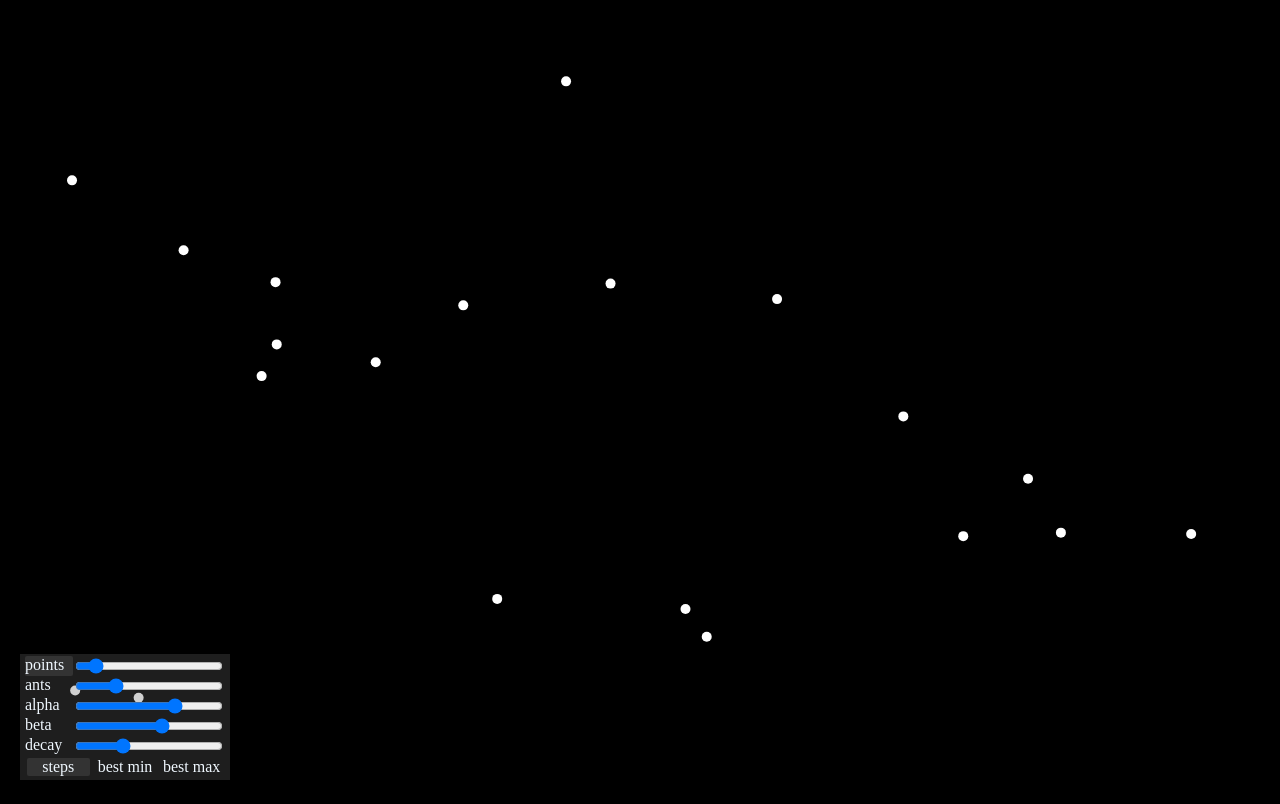
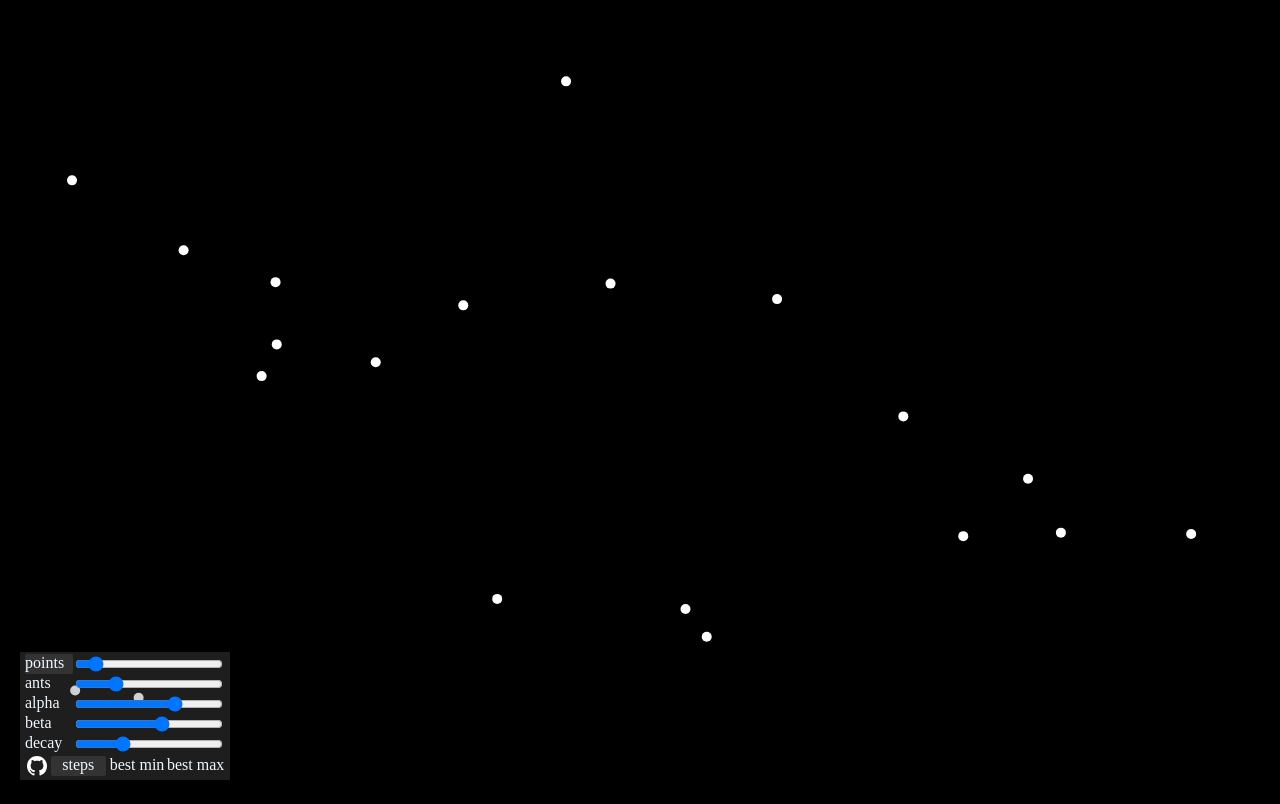
Before and after one commit to theWorkingPrototype/Ant, a plain HTML site: page index.html in a window 1280 px wide. Drawn offline with Linux system fonts and the light colour scheme.

Commit message:
github link

```diff
--- a/index.html
+++ b/index.html
@@ -55,8 +55,11 @@
         <div> <span>alpha</span> <input type="range" onchange="changeAlpha(this);" name="alpha" id="alpha" min="-10" max="10" ></div>
         <div> <span>beta</span> <input type="range" label="beta" onchange="changeBeta(this);" name="beta" id="beta" min="-10" max="10" ></div>
         <div> <span>decay</span> <input type="range" label="beta" onchange="changeEvaporation(this);" name="decay" id="evaporate" min="0" max="1" step="0.1" ></div>
-        <div> <span class="sticky btn selected" id="steps" onclick="steps(this);">steps</span> <span class="sticky btn" onclick="bestMin(this);">best&nbsp;min</span> <span class="sticky btn" onclick="bestMax(this);">best&nbsp;max</span></div>
-
+        <div> <a href="https://github.com/theWorkingPrototype/Ant"><span class="sticky btn" style="width:20px; color:white">
+            <svg height="20" viewBox="0 0 16 16" width="20">
+                <path fill="#ffffff" fill-rule="evenodd" d="M8 0C3.58 0 0 3.58 0 8c0 3.54 2.29 6.53 5.47 7.59.4.07.55-.17.55-.38 0-.19-.01-.82-.01-1.49-2.01.37-2.53-.49-2.69-.94-.09-.23-.48-.94-.82-1.13-.28-.15-.68-.52-.01-.53.63-.01 1.08.58 1.23.82.72 1.21 1.87.87 2.33.66.07-.52.28-.87.51-1.07-1.78-.2-3.64-.89-3.64-3.95 0-.87.31-1.59.82-2.15-.08-.2-.36-1.02.08-2.12 0 0 .67-.21 2.2.82.64-.18 1.32-.27 2-.27.68 0 1.36.09 2 .27 1.53-1.04 2.2-.82 2.2-.82.44 1.1.16 1.92.08 2.12.51.56.82 1.27.82 2.15 0 3.07-1.87 3.75-3.65 3.95.29.25.54.73.54 1.48 0 1.07-.01 1.93-.01 2.2 0 .21.15.46.55.38A8.013 8.013 0 0016 8c0-4.42-3.58-8-8-8z"></path>
+            </svg>
+        </span></a> <span class="sticky btn selected" id="steps" onclick="steps(this);">steps</span> <span class="sticky btn" onclick="bestMin(this);">best&nbsp;min</span> <span class="sticky btn" onclick="bestMax(this);">best&nbsp;max</span></div>
     </div>
     <script src="setup.js"></script>
     <script src="interact.js"></script>
```
